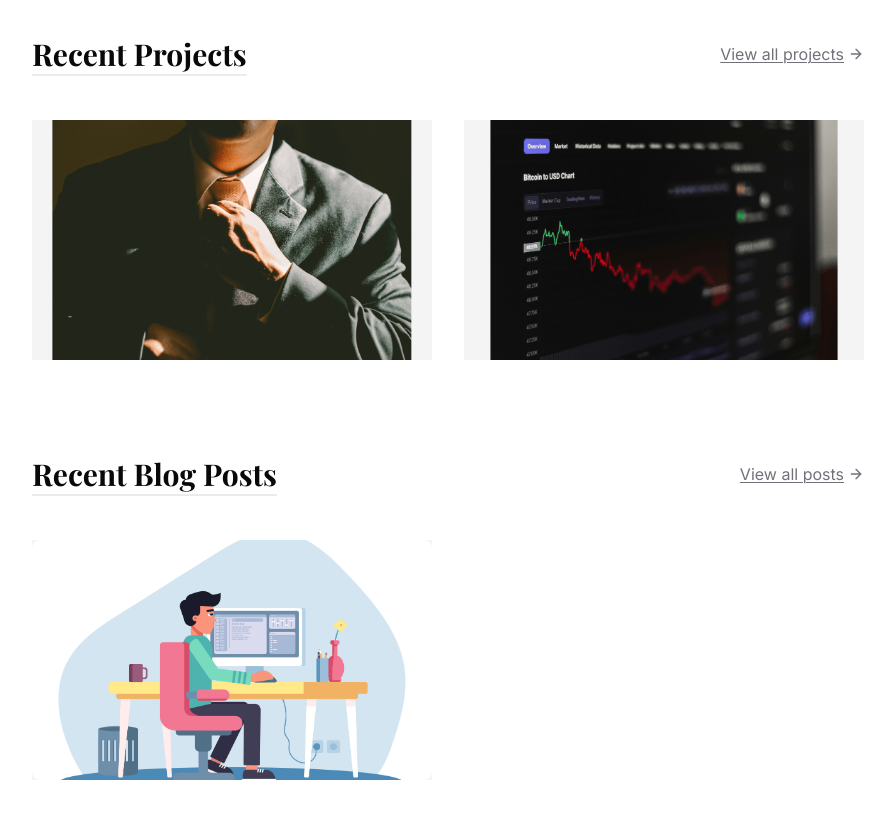
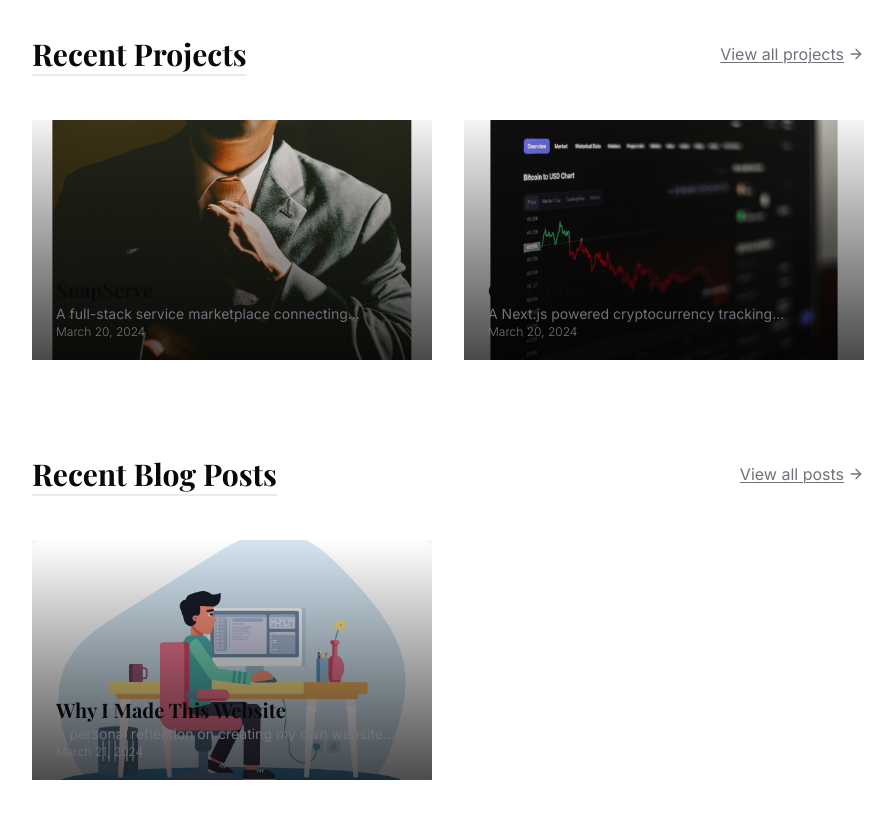
Before and after one commit to abijith-suresh/abijith-suresh.github.io, a Next.js app: page / in a window 1280 px wide. Shown: the part 400-1218 px from the top of the page, without its empty margins (192-1087 px from the left). Built offline with nearby package versions, Linux system fonts and the light colour scheme; a web font is replaced by a local one.

Commit message:
feat: Improve readability of project/post cards with always-visible text and gradient overlay

```diff
--- a/src/app/blog/components/posts.tsx
+++ b/src/app/blog/components/posts.tsx
@@ -60,12 +60,11 @@ export default function Posts({
                     sizes='(max-width: 640px) 100vw, 50vw'
                     priority={index < 2}
                   />
+                  <div className='absolute inset-0 bg-gradient-to-t from-black/70 to-transparent'></div>
                 </div>
               )}
 
-              <div className='bg-background/70 absolute inset-[1px] rounded-lg opacity-0 transition-opacity duration-500 group-hover:opacity-100' />
-
-              <div className='absolute inset-x-0 bottom-0 translate-y-2 px-6 py-5 opacity-0 transition-all duration-500 group-hover:translate-y-0 group-hover:opacity-100'>
+              <div className='absolute inset-x-0 bottom-0 px-6 py-5'>
                 <h2 className='title line-clamp-1 text-xl no-underline'>
                   {post.title}
                 </h2>
--- a/src/app/projects/components/projects.tsx
+++ b/src/app/projects/components/projects.tsx
@@ -60,12 +60,11 @@ export default function Projects({
                     sizes='(max-width: 640px) 100vw, 50vw'
                     priority={index < 2}
                   />
+                  <div className='absolute inset-0 bg-gradient-to-t from-black/70 to-transparent'></div>
                 </div>
               )}
 
-              <div className='bg-background/70 absolute inset-[1px] rounded-lg opacity-0 transition-opacity duration-500 group-hover:opacity-100' />
-
-              <div className='absolute inset-x-0 bottom-0 translate-y-2 px-6 py-5 opacity-0 transition-all duration-500 group-hover:translate-y-0 group-hover:opacity-100'>
+              <div className='absolute inset-x-0 bottom-0 px-6 py-5'>
                 <h2 className='title line-clamp-1 text-xl no-underline'>
                   {project.title}
                 </h2>
```
